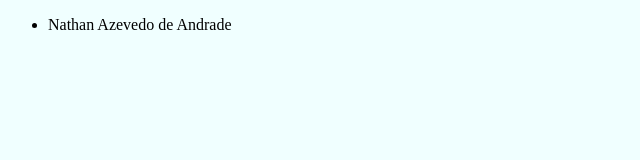
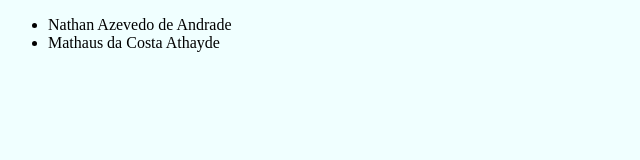
Before and after one commit to NathanAzvdo/Trabalho_git_Ux_UI, a plain HTML site: page index.html in a window 1280 px wide. Shown: the whole page, without its empty margins (0-640 px from the left). Drawn offline with Linux system fonts and the light colour scheme.

Commit message:
adcmathaus

```diff
--- a/index.html
+++ b/index.html
@@ -8,6 +8,7 @@
 <body style="background-color: azure;">
     <ul>
         <li>Nathan Azevedo de Andrade</li>
+        <li>Mathaus da Costa Athayde</li>
     </ul>
 </body>
 </html>
```
